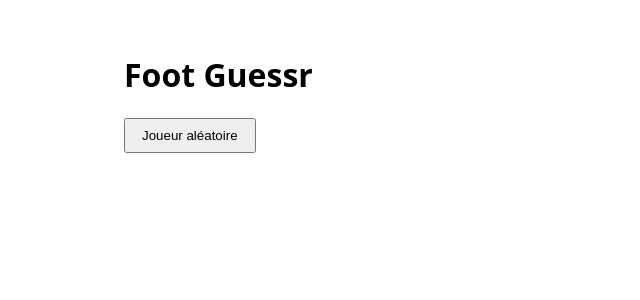
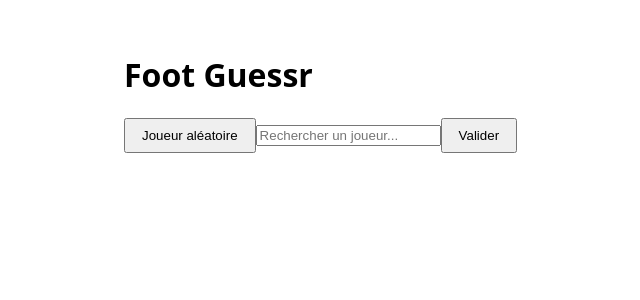
Before and after one commit to Tri7stanB/foot-guessr, an Angular app in the folder frontend/: page / in a window 1280 px wide. Shown: the top 300 px of the page, without its empty margins (196-836 px from the left). Built offline with nearby package versions, Linux system fonts and the light colour scheme.

Commit message:
Ajout de l'input et de la vérificcation du guess

```diff
--- a/frontend/src/app/app.component.html
+++ b/frontend/src/app/app.component.html
@@ -1,8 +1,15 @@
 <main>
   <h1>Foot Guessr</h1>
 
+  <div id="controls">
   <button type="button" (click)="loadRandomPlayer()">Joueur aléatoire</button>
+  <input type="text" placeholder="Rechercher un joueur..." [value]="guess()" (input)="onGuessInput($event)" />
+  <button type="button" (click)="submitGuess()">Valider</button>
+  </div>
 
+  @if (verification()) {
+    <p class="verification">{{ verification() }}</p>
+  }
   @if (error()) {
     <p class="error">{{ error() }}</p>
   }
--- a/frontend/src/app/app.component.scss
+++ b/frontend/src/app/app.component.scss
@@ -26,3 +26,9 @@ dd {
 .error {
   color: #b00020;
 }
+
+controls {
+  display: flex;
+  gap: 10rem;
+  margin-bottom: 1rem;
+}
--- a/frontend/src/app/app.component.ts
+++ b/frontend/src/app/app.component.ts
@@ -14,6 +14,8 @@ export class AppComponent {
 
   readonly player = signal<Player | null>(null);
   readonly error = signal<string | null>(null);
+  readonly verification = signal<string | null>(null);
+  readonly guess = signal('');
 
   loadRandomPlayer(): void {
     this.error.set(null);
@@ -23,4 +25,26 @@ export class AppComponent {
       error: () => this.error.set("Impossible de joindre l'API (le back tourne-t-il sur :8080 ?)"),
     });
   }
+
+  onGuessInput(event: Event): void {
+    const input = event.target as HTMLInputElement;
+    this.guess.set(input.value);
+  }
+
+  submitGuess(): void {
+    const currentPlayer = this.player();
+    if (!currentPlayer) {
+      this.error.set('Aucun joueur chargé pour le moment.');
+      return;
+    }
+
+    const guessValue = this.guess().trim().toLowerCase();
+    const actualName = `${currentPlayer.firstname} ${currentPlayer.lastname}`.toLowerCase();
+
+    if (guessValue === actualName || guessValue === currentPlayer.lastname.toLowerCase()) {
+      this.verification.set(`Bonne réponse !`);
+    } else {
+      this.verification.set('Ce n\'est pas le bon joueur.');
+    }
+  }
 }
```
